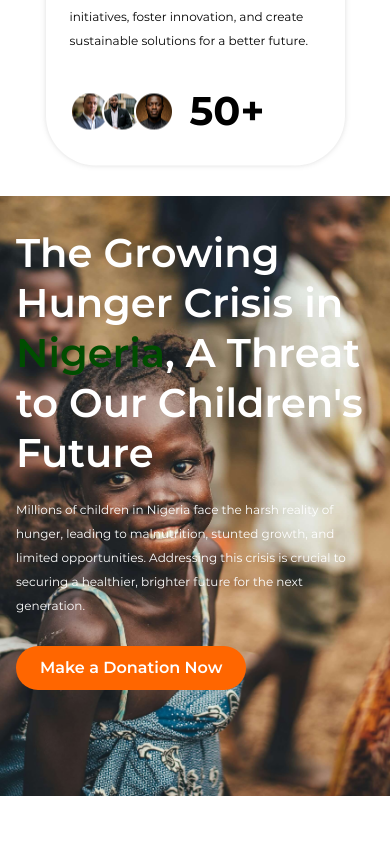
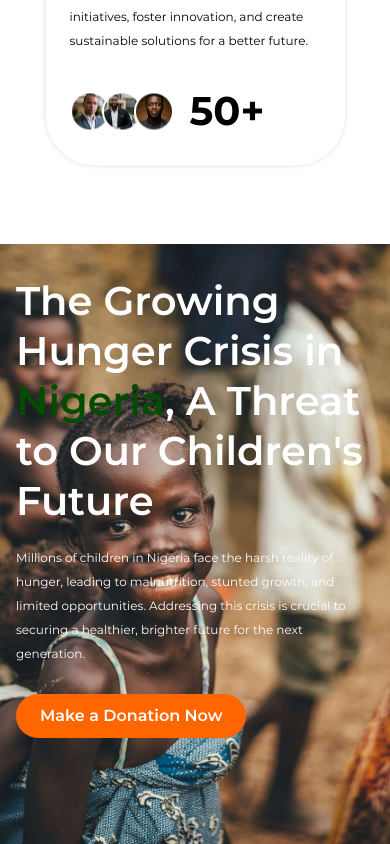
Before and after one commit to CodewithSegNet/new_project, a React (Vite) app: page / in a window 390 px wide. Shown: the part 1172-2016 px from the top of the page. Before the commit the page ends 1968 px from the top, so only its background shows below. Built offline with nearby package versions, Linux system fonts and the light colour scheme.

Commit message:
:lipstick: update homepage

```diff
--- a/src/layouts/SecondSection.jsx
+++ b/src/layouts/SecondSection.jsx
@@ -12,7 +12,7 @@ import { fadeVariants } from "../utils/varients";
 const SecondSection = () => {
   return (
     <>
-      <section className="mt-[1rem] lg:mt-[0rem]">
+      <section className="">
         <div className="flex-1">
           <div
             className="h-[600px] bg-cover bg-center"
--- a/src/pages/homepage.jsx/index.jsx
+++ b/src/pages/homepage.jsx/index.jsx
@@ -53,7 +53,7 @@ const HomePage = () => {
           <Simplepage />
           </div>
 
-  <div className="pt-[27rem] md:pt-[22rem] lg:pt-[0rem]">
+  <div className="pt-[31rem] md:pt-[22rem] lg:pt-[0rem]">
   <Secondpage/>
 
   </div>
```
